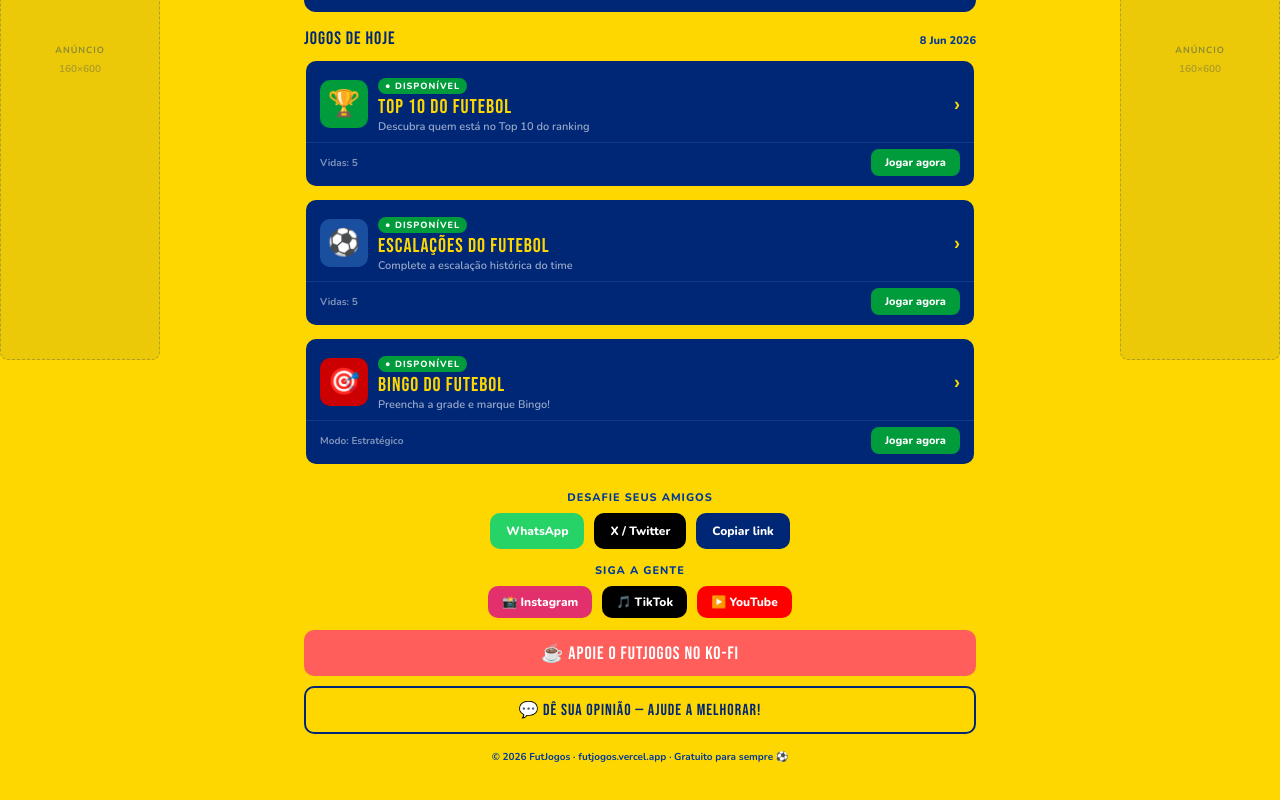
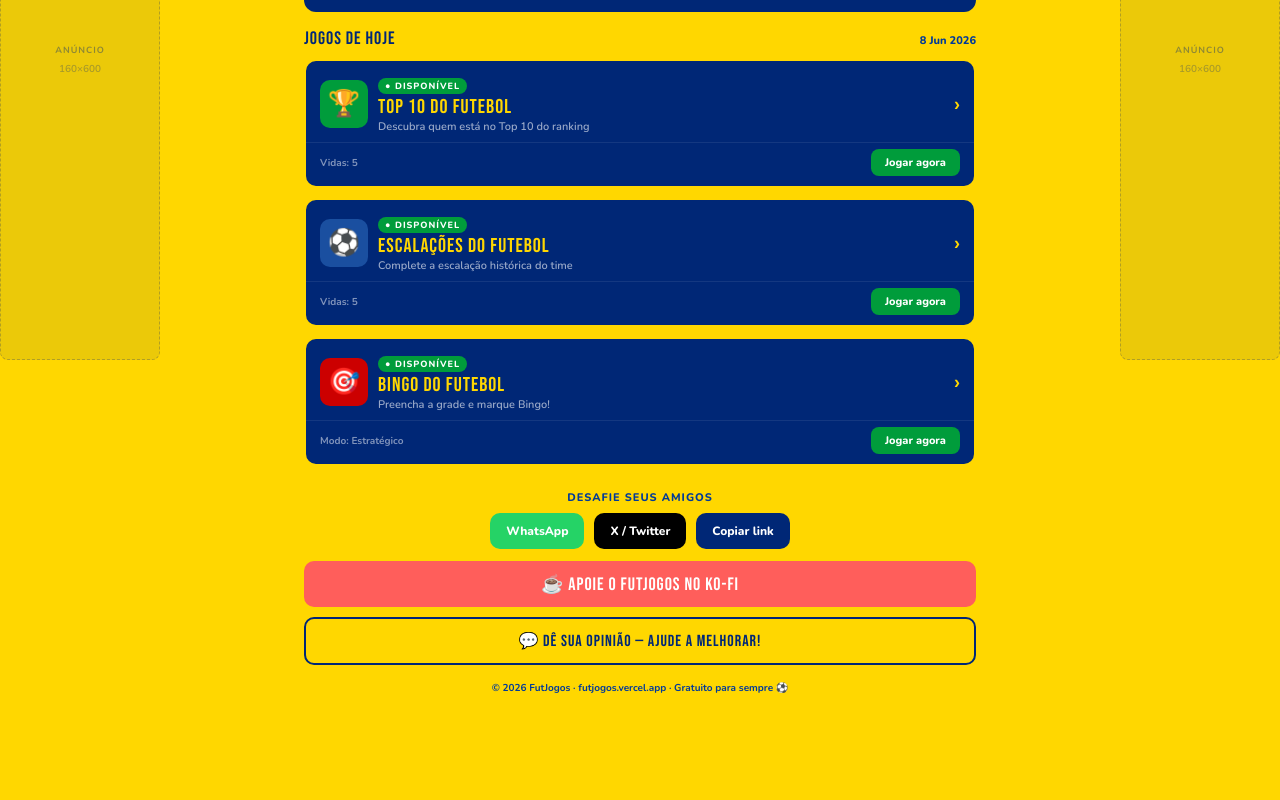
Before and after one commit to jogosdiariosdefutebol-stack/futjogos, a Next.js app: page / in a window 1280 px wide. Shown: the part 340-1140 px from the top of the page. After the commit the page ends 1075 px from the top, so only its background shows below. Built offline with nearby package versions, Linux system fonts and the light colour scheme.

Commit message:
Update page.tsx

```diff
--- a/src/app/page.tsx
+++ b/src/app/page.tsx
@@ -8,6 +8,15 @@ const SHARE_TEXT = `⚽ FutJogos — 3 jogos de futebol todo dia.
 Top 10, Escalações e Bingo.
 Bora ver quem sabe mais. 👇
 futjogos.vercel.app`;
+
+// ── REDES SOCIAIS DESATIVADAS ──
+// Quando criar os perfis, mude para true e preencha as URLs
+const SHOW_SOCIAL = false;
+const SOCIAL_LINKS = [
+  { label: "📸 Instagram", bg: "#E1306C", url: "" },
+  { label: "🎵 TikTok",    bg: "#000000", url: "" },
+  { label: "▶️ YouTube",   bg: "#FF0000", url: "" },
+];
 
 export default function Hub() {
   const [timeLeft, setTimeLeft] = useState("");
@@ -182,15 +191,17 @@ export default function Hub() {
             </div>
           </div>
 
-          {/* REDES SOCIAIS */}
-          <div style={{padding:"14px 14px 0",textAlign:"center"}}>
-            <div style={{fontSize:11,color:"#003a99",fontWeight:800,letterSpacing:1,textTransform:"uppercase",marginBottom:8}}>Siga a gente</div>
-            <div style={{display:"flex",justifyContent:"center",gap:10,flexWrap:"wrap"}}>
-              {[["📸 Instagram","#E1306C"],["🎵 TikTok","#000000"],["▶️ YouTube","#FF0000"]].map(([label,bg])=>(
-                <div key={label} style={{background:bg as string,color:"white",fontWeight:800,fontSize:12,padding:"8px 14px",borderRadius:10,cursor:"pointer"}}>{label}</div>
-              ))}
+          {/* REDES SOCIAIS — desativado via SHOW_SOCIAL */}
+          {SHOW_SOCIAL && (
+            <div style={{padding:"14px 14px 0",textAlign:"center"}}>
+              <div style={{fontSize:11,color:"#003a99",fontWeight:800,letterSpacing:1,textTransform:"uppercase",marginBottom:8}}>Siga a gente</div>
+              <div style={{display:"flex",justifyContent:"center",gap:10,flexWrap:"wrap"}}>
+                {SOCIAL_LINKS.map(({label,bg,url})=>(
+                  <a key={label} href={url} target="_blank" rel="noreferrer" style={{textDecoration:"none",background:bg,color:"white",fontWeight:800,fontSize:12,padding:"8px 14px",borderRadius:10,cursor:"pointer"}}>{label}</a>
+                ))}
+              </div>
             </div>
-          </div>
+          )}
 
           {/* APOIE */}
           <div style={{padding:"12px 14px 0"}}>
```
